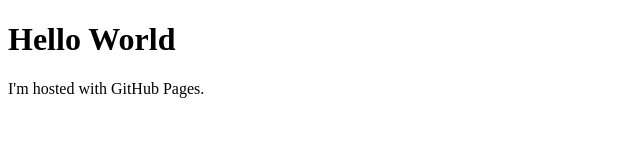
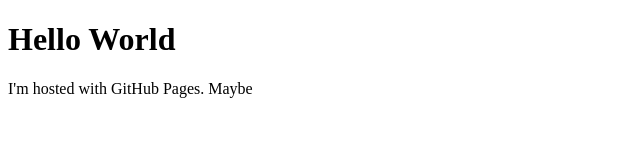
Before and after one commit to thimplicity/thimplicity.github.io, a plain HTML site: page index.html in a window 1280 px wide. Shown: the full height of the page, 0-640 px from the left. Drawn offline with Linux system fonts and the light colour scheme.

Commit message:
Update index.html

```diff
--- a/index.html
+++ b/index.html
@@ -2,6 +2,6 @@
 <html>
 <body>
 <h1>Hello World</h1>
-<p>I'm hosted with GitHub Pages.</p>
+<p>I'm hosted with GitHub Pages. Maybe</p>
 </body>
 </html>
```
